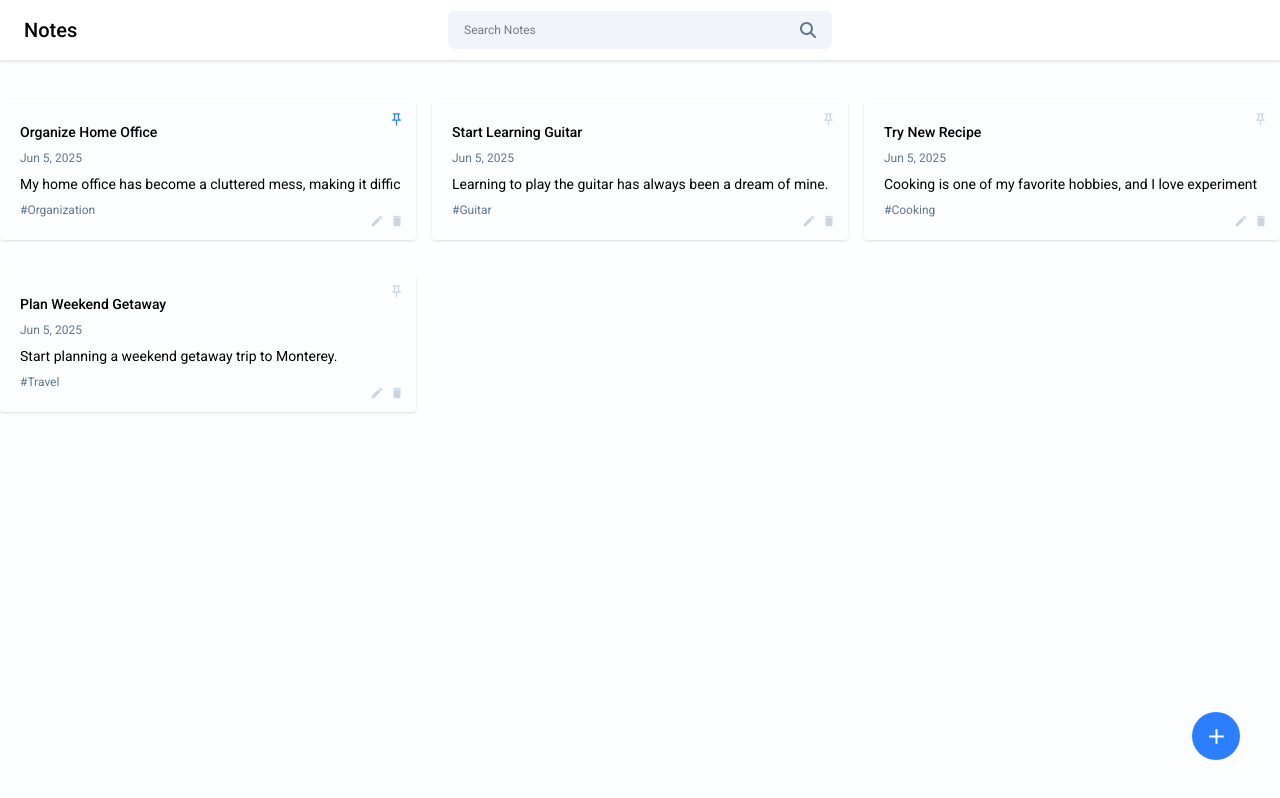
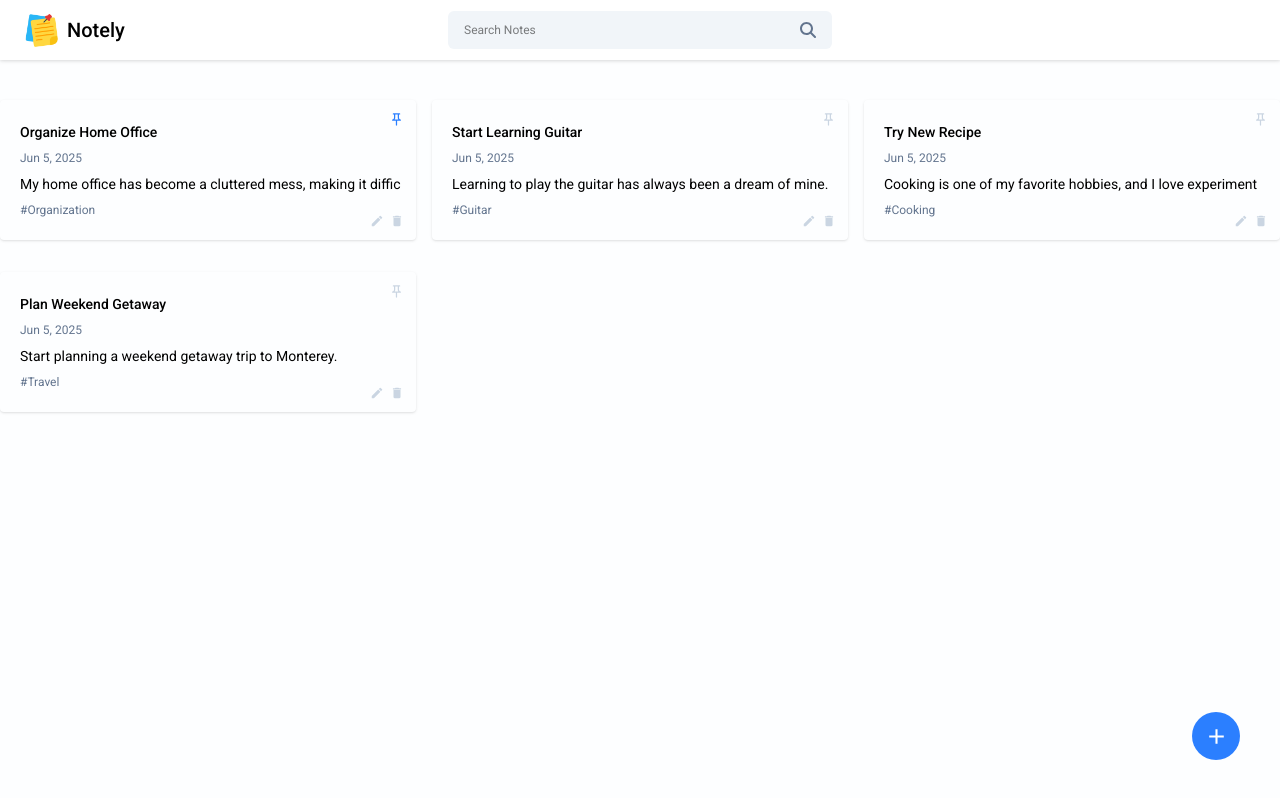
Before and after one commit to pan-cynthia/notely, a React (Vite) app in the folder frontend/: page / in a window 1280 px wide. Built offline with nearby package versions, Linux system fonts and the light colour scheme; no server answers.

Commit message:
update navbar title and icon

```diff
--- a/frontend/src/components/NavBar.jsx
+++ b/frontend/src/components/NavBar.jsx
@@ -2,6 +2,7 @@ import { useState } from 'react';
 import { useLocation } from 'react-router-dom';
 import Profile from '../components/Profile.jsx';
 import SearchBar from '../components/SearchBar.jsx';
+import stickyNote from '../assets/sticky-note.png';
 
 const NavBar = ({userInfo}) => {
   const [searchQuery, setSearchQuery] = useState("");
@@ -20,8 +21,9 @@ const NavBar = ({userInfo}) => {
 
   return (
     <div className="flex items-center px-6 py-2 bg-white drop-shadow">
-      <div className="flex-1/3">
-        <h2 className="text-xl font-medium text-black py-2">Notes</h2>
+      <div className="flex flex-1/3 items-center space-x-2">
+        <img src={stickyNote} width={35}/>
+        <h2 className="text-xl font-medium text-black py-2">Notely</h2>
       </div>
       {isHomePage && (
         <>
```
Also changed, not shown: frontend/src/assets/sticky-note.png (added).
